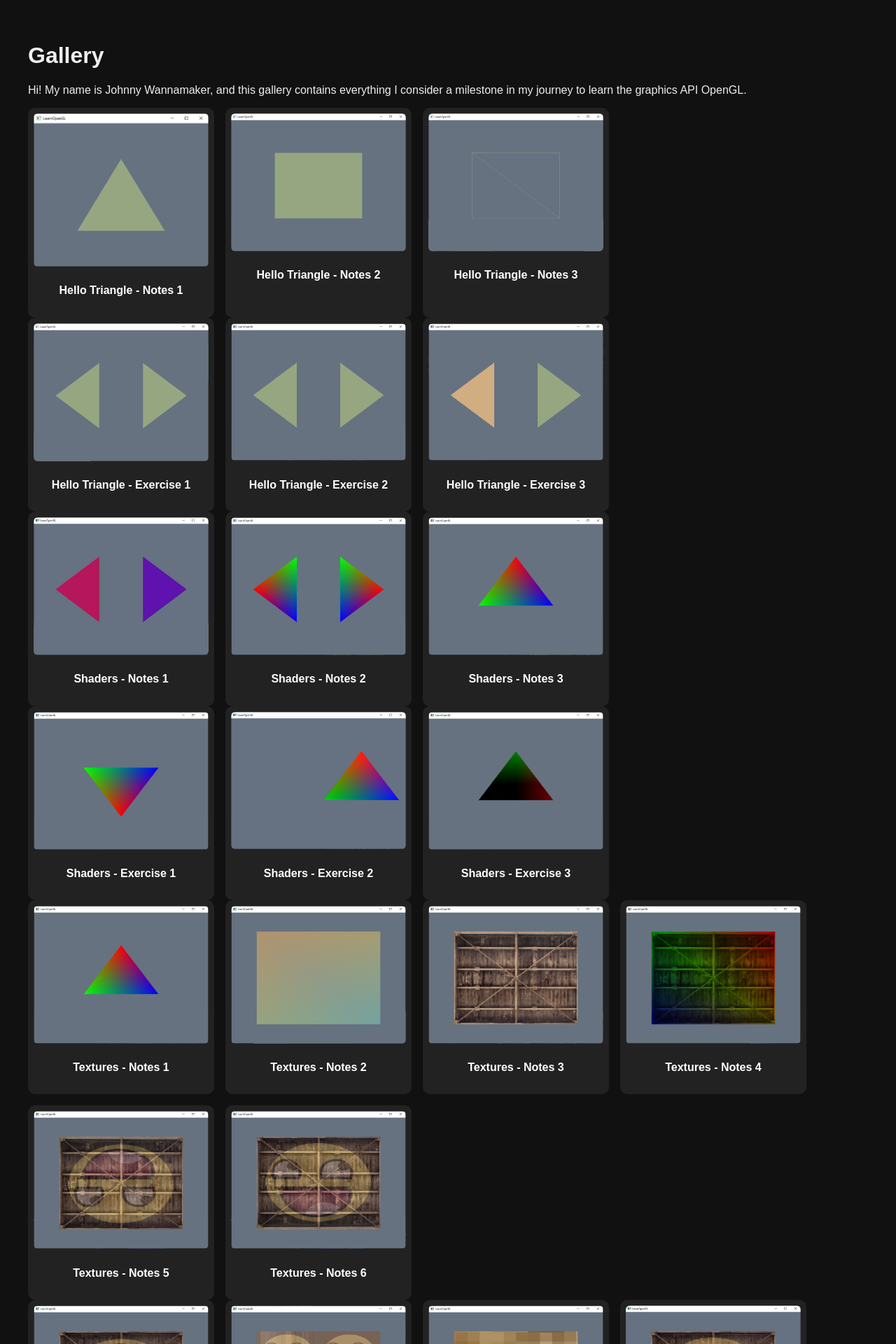
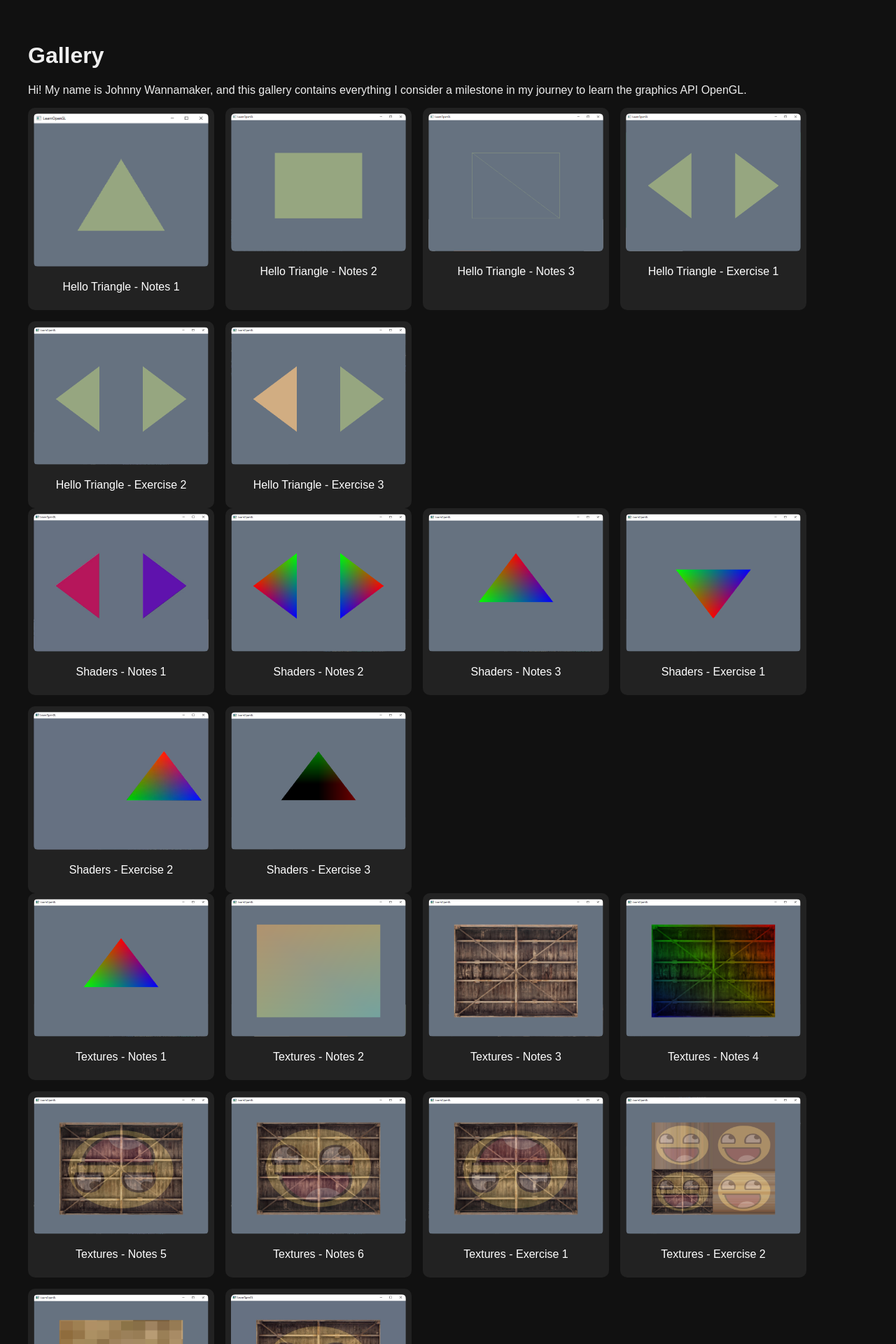
Before and after one commit to jwannamaker/LearnOpenGL, a Jekyll site: the page built from index.html, in a window 1280 px wide. Shown: the top 1920 px of the page at 70% size. Built offline with Jekyll 4.4.1, drawn with Linux system fonts in a browser that asks for light colours.

Commit message:
Modifying image/video width/alignment and updating main grid

```diff
--- a/_layouts/default.html
+++ b/_layouts/default.html
@@ -9,6 +9,7 @@
     .thumb-grid { display: flex; flex-wrap: wrap; gap: 1rem; }
     .thumb-card { width: 250px; background: #222; border-radius: 10px; padding: 0.5rem; text-align: center; text-decoration: none; color: white; }
     .thumb-card img { width: 100%; border-radius: 6px; }
+    .img video { display: block; max-width: max-content; }
   </style>
   <meta name="viewport" content="width=device-width, initial-scale=1">
 </head>
--- a/index.html
+++ b/index.html
@@ -9,17 +9,17 @@ layout: default
 </p>
 
 {% for section in site.data.content %}
+<div class="thumb-grid">
   {% for type in section %}
     {% if type[0] != "title" and type[0] != "slug" %}
-      <div class="thumb-grid">
-        {% for item in type[1] %}
-          {% assign index = forloop.index %}
+      {% for item in type[1] %}
+        {% assign index = forloop.index %}
           <a class="thumb-card" href="{{ site.baseurl }}/{{ section.slug }}/{{ type[0] }}/{{ index }}.html">
             <img src="{{ site.baseurl }}/assets/{{ section.slug }}/{{ type[0] }}/{{ index }}/thumb.png" alt="{{ item.title }}">
-            <h4>{{ section.title }} - {{ item.title }}</h4>
+            <p>{{ section.title }} - {{ item.title }}</p>
           </a>
-        {% endfor %}
-      </div>
+      {% endfor %}
     {% endif %}
   {% endfor %}
+</div>
 {% endfor %}
```
